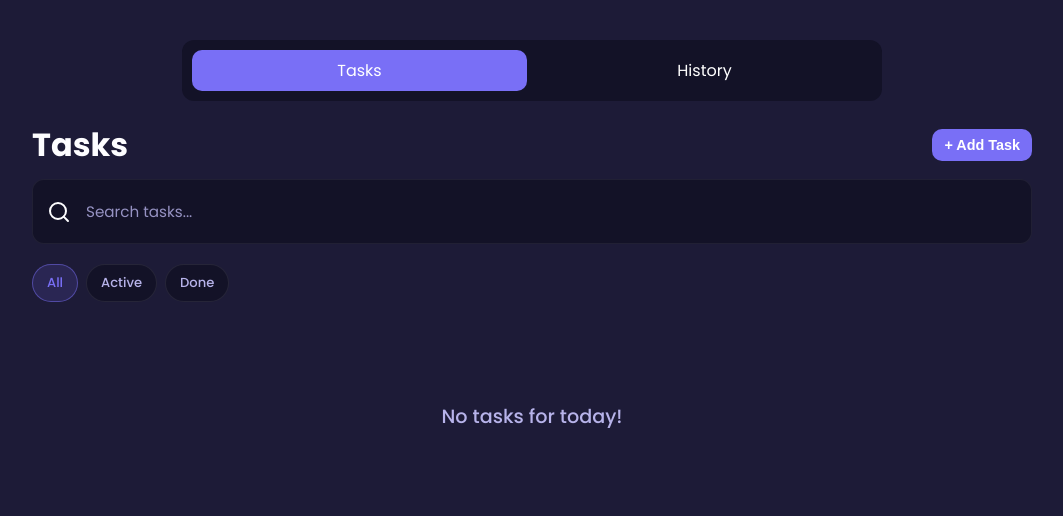
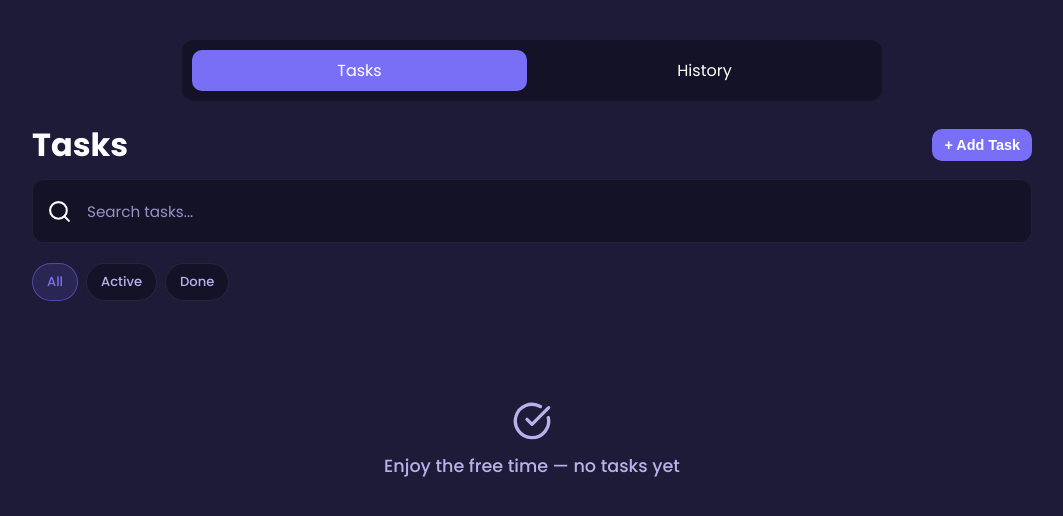
Before and after one commit to goncalofssousa/tasks-manager, a Vue app in the folder app/: page / in a window 1280 px wide. Shown: the top 516 px of the page, without its empty margins (108-1171 px from the left). Built offline with nearby package versions, Linux system fonts and the light colour scheme.

Commit message:
mini fixes

```diff
--- a/app/src/views/TasksView.vue
+++ b/app/src/views/TasksView.vue
@@ -1,7 +1,7 @@
 <script setup lang="ts">
 import { computed, ref} from 'vue'
 import { useTasksStore } from '../stores/tasks'
-import { Search } from 'lucide-vue-next'
+import { Search, CircleCheckBig  } from 'lucide-vue-next'
 import TaskModal  from '../components/TaskModal.vue'
 import TaskCard from '../components/TaskCard.vue'
 import type { Filter } from '../types/filter.ts'
@@ -135,7 +135,7 @@ function openMessage(type: typeof msgType.value,text: string) {
     </div>
 
     <div class="search-bar">
-      <Search />
+      <Search class="icon-search"/>
       <input id="search" v-model="search" type="text" placeholder="Search tasks..."/>
     </div>
 
@@ -150,9 +150,10 @@ function openMessage(type: typeof msgType.value,text: string) {
 
     <Filters :all-filters="filters" :current-filter-values="currentFilterValues" @clicked-filter="handleFilterClicked"/>
 
-    <p v-if="filteredMainTasks.length === 0" class="empty-state">
-      No tasks for today!
-    </p>
+    <div v-if="filteredMainTasks.length === 0" class="empty-state">
+      <CircleCheckBig :size="40" />
+      <p>Enjoy the free time — no tasks yet</p>
+    </div>
 
     <TaskCard
       v-else
@@ -227,6 +228,7 @@ function openMessage(type: typeof msgType.value,text: string) {
 
 .search-bar {
   width: 100%;
+  height: 4rem;
   display: flex;
   align-items: center;
 
@@ -241,6 +243,12 @@ function openMessage(type: typeof msgType.value,text: string) {
   border: 1px solid rgba(255,255,255,.06);
 
   transition: all .2s ease;
+}
+
+.icon-search {
+  height: 25px;
+  width: 25px;
+  flex-shrink: 0;
 }
 
 .search-bar:focus-within {
@@ -271,15 +279,30 @@ function openMessage(type: typeof msgType.value,text: string) {
 }
 
 .empty-state {
-  width: 100%;
+  display: flex;
+  flex-direction: column;
+  align-items: center;
+  gap: 12px;
+
   margin-top: 10%;
 
-  text-align: center;
-
   color: var(--color-text-secondary);
-
-  font-size: 1.2rem;
-  font-weight: 500;
 }
 
+.empty-state p {
+  font-size: 1.1rem;
+  font-weight: 500;
+  margin: 0;
+}
+
+@media (max-width: 480px) {
+  .search-bar {
+    height: 3rem;
+  }
+
+  .icon-search {
+    height: 20px;
+    width: 20px;
+  }
+}
 </style>
```
